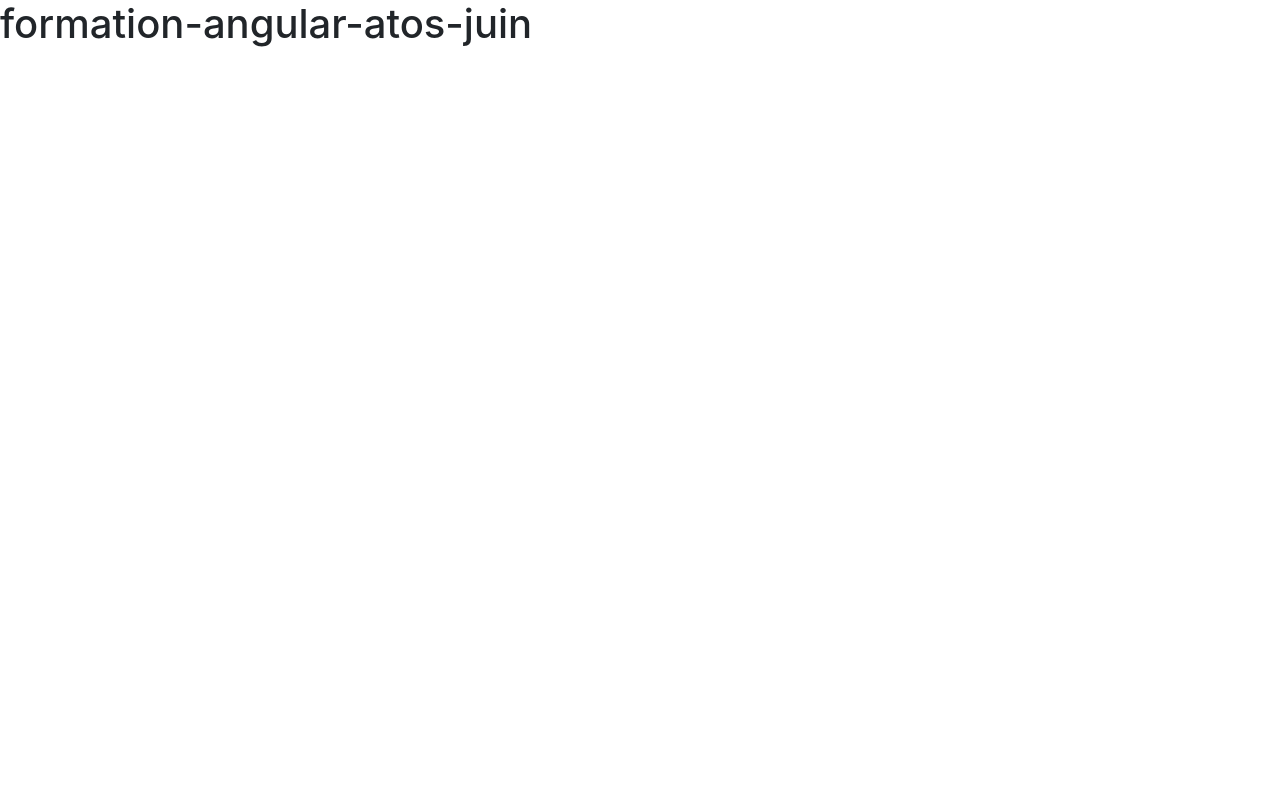
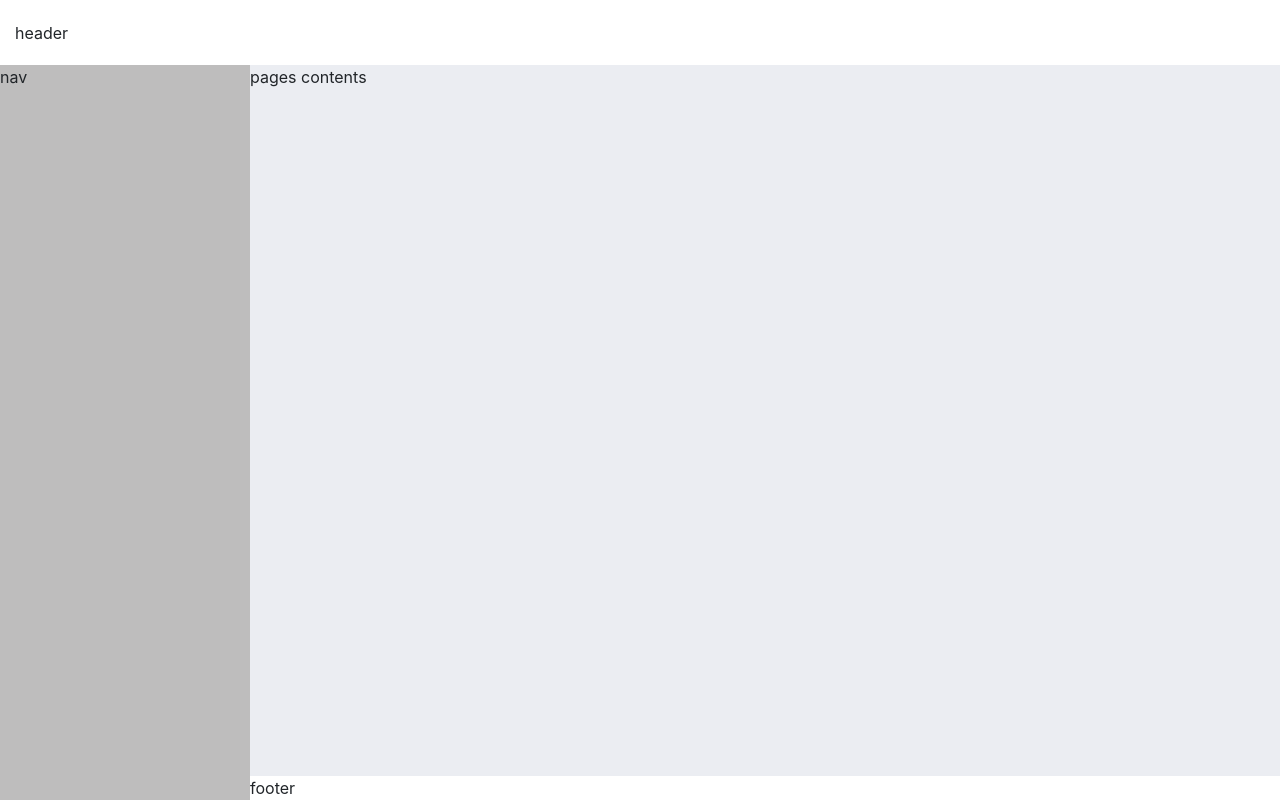
Before and after one commit to ChristopheGueroult/formation-angular-atos-juin-2021, an Angular app: page / in a window 1280 px wide. Built offline with nearby package versions, Linux system fonts and the light colour scheme.

Commit message:
etape 6 UiComponent html and scss

```diff
--- a/src/app/app.component.html
+++ b/src/app/app.component.html
@@ -1,2 +1,3 @@
-<h1>{{ title }}</h1>
-<!-- interpolation -->
+<app-ui>
+  <!-- ici que ui component html est rendu dans le DOM -->
+</app-ui>
--- /dev/null
+++ b/src/app/ui/components/ui/ui.component.html
@@ -0,0 +1,34 @@
+<header class="fixed-top">
+
+  header
+</header>
+<main>
+
+  <div class="shadow position-fixed">
+
+  </div>
+
+  <aside>
+    <div class="scroller">
+
+      nav
+
+    </div>
+  </aside>
+
+  <div class="page">
+
+    <div class="contents">
+
+      pages contents
+
+    </div>
+
+    <footer>
+
+      footer
+
+    </footer>
+
+  </div>
+</main>
--- /dev/null
+++ b/src/app/ui/components/ui/ui.component.scss
@@ -0,0 +1,74 @@
+@import "~src/stylings/layout";
+/// Description design of user interface
+header {
+  height: 65px;
+  background: var(--app-light);
+  padding: 0 $gutter;
+  display: flex;
+  align-items: center;
+}
+
+main {
+  background: var(--app-darklight);
+  min-height: calc(100vh - 65px);
+  padding-top: 65px;
+}
+
+aside {
+  background: var(--app-darklight2);
+  width: 250px;
+  min-height: 100vh;
+  position: fixed;
+  z-index: 1000;
+  .scroller {
+    overflow-y: auto;
+    max-height: 100vh;
+    padding-bottom: 65px;
+  }
+}
+
+.close-aside aside {
+  width: 0;
+  overflow: hidden;
+}
+
+.close-aside .shadow {
+  display: none;
+}
+
+.shadow {
+  background: var(--app-dark);
+  opacity: 0.8;
+  width: 100%;
+  min-height: 100vh;
+  z-index: 1000;
+}
+
+.page {
+  display: flex;
+  flex-direction: column;
+  min-height: calc(100vh - 65px);
+}
+
+.contents {
+  flex-grow: 1;
+}
+
+footer {
+  background: var(--app-light);
+}
+
+@media (min-width: $md-breakpoint) {
+  .shadow {
+    display: none;
+  }
+  .contents,
+  footer {
+    margin-left: 250px;
+  }
+
+  .close-aside .contents,
+  .close-aside footer {
+    margin-left: 0;
+  }
+}
--- /dev/null
+++ b/src/app/ui/components/ui/ui.component.ts
@@ -0,0 +1,15 @@
+import { Component, OnInit } from '@angular/core';
+
+@Component({
+  selector: 'app-ui',
+  templateUrl: './ui.component.html',
+  styleUrls: ['./ui.component.scss']
+})
+export class UiComponent implements OnInit {
+
+  constructor() { }
+
+  ngOnInit(): void {
+  }
+
+}
--- a/src/stylings/_theme.scss
+++ b/src/stylings/_theme.scss
@@ -1,5 +1,5 @@
 :root {
-  --app-primary: #520855;
+  --app-primary: #3f0d41;
   --app-primary-dark: #390958;
   --app-secondary: #147297;
 
```
Also changed, not shown: src/app/ui/ui.module.ts (+5 -7 lines), 1 other file (tests, documents, lock files or other folders).
